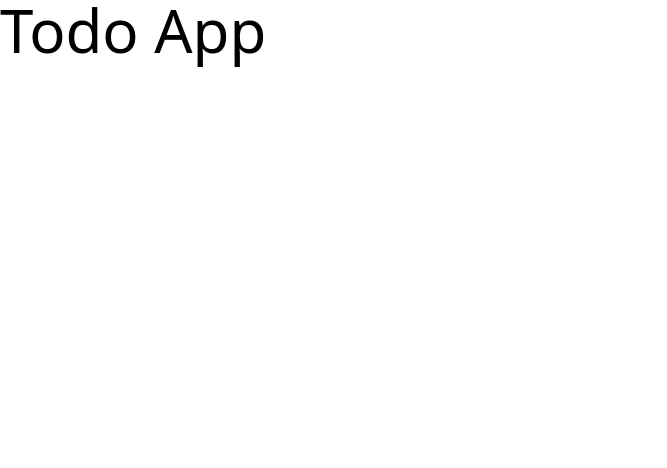
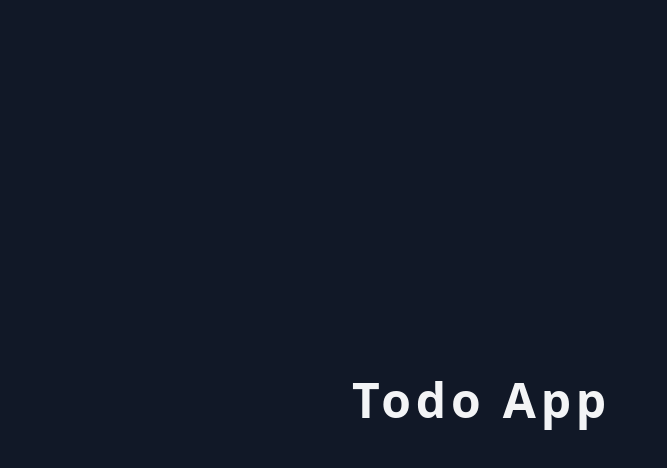
Before and after one commit to Nicolas2508Ca/To-DoApp, a React (Create React App) app: page / in a window 1280 px wide. Shown: the top 468 px of the page, without its empty margins (0-667 px from the left). Built offline with nearby package versions, Linux system fonts and the light colour scheme.

Commit message:
Creacion de Title

```diff
--- a/src/App.js
+++ b/src/App.js
@@ -1,7 +1,11 @@
+import {Title} from "./componentes/Title";
+
 function App() {
   return (
-    <div className="App">
-      <h1 className="text-6xl">Todo App</h1>
+    <div className="bg-gray-900 min-h-screen h-full text-gray-100 flex items-center justify-center py-20 px-5">
+      <div className="container flex flex-col max-w-xl">
+        <Title />
+      </div>
     </div>
   );
 }
--- /dev/null
+++ b/src/componentes/Title.jsx
@@ -0,0 +1,7 @@
+const Title = () => {
+    return(
+        <h1 className="text-5xl font-anton font-bold tracking-widest">Todo App</h1>
+    )
+}
+
+export {Title}
--- /dev/null
+++ b/src/componentes/index.js
@@ -0,0 +1 @@
+export * from "./Title";
```
